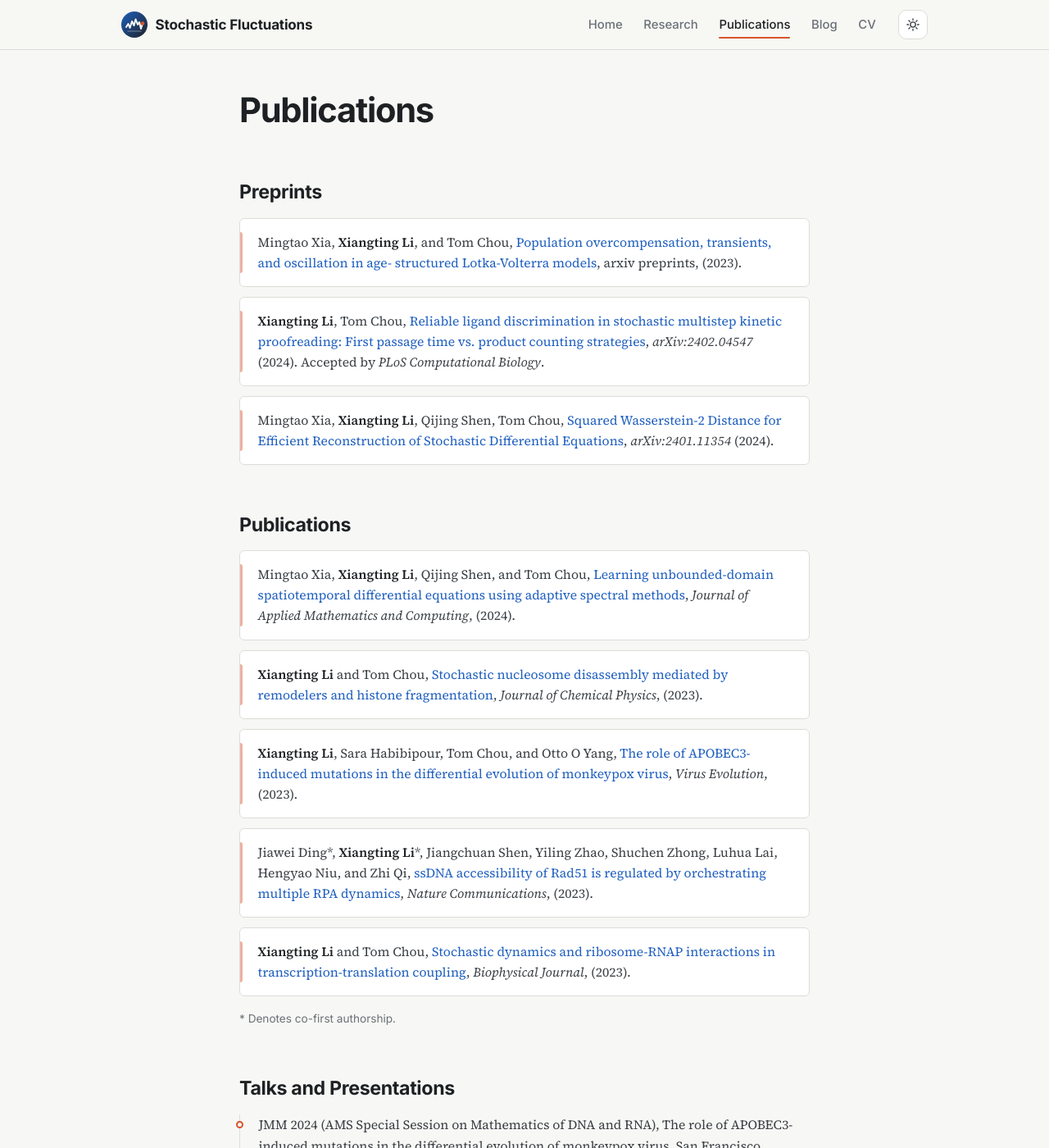
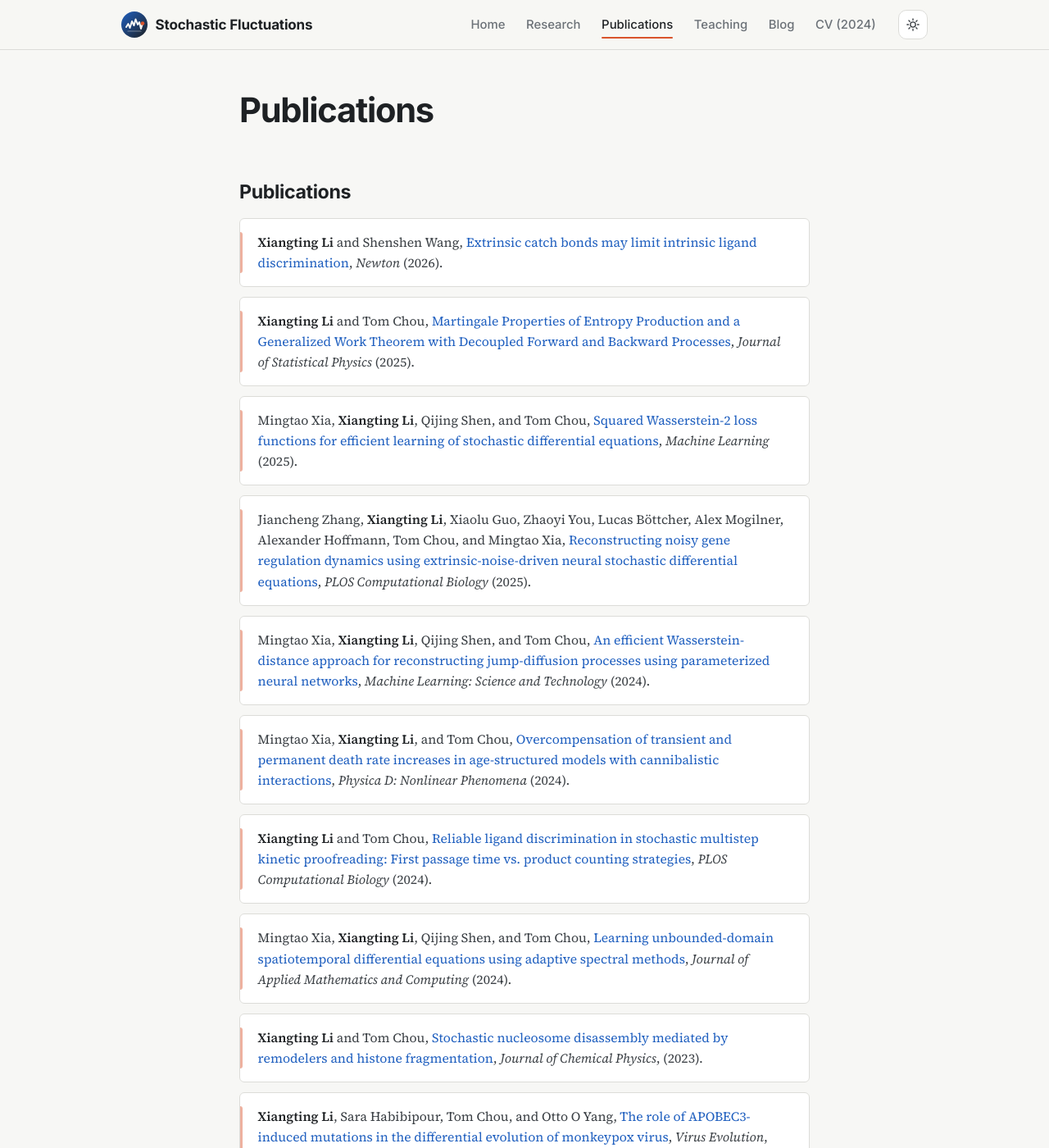
Before and after one commit to hsianktin/hsianktin.github.io, a Jekyll site: the page built from publications.md, in a window 1280 px wide and 1400 px high. Shown: the whole window at 82% size. Built offline with Jekyll 4.4.1, drawn with Linux system fonts in a browser that asks for light colours; some of the changed text lies outside the part shown.

Commit message:
Update academic profile, publications, and teaching

```diff
--- a/_config.yml
+++ b/_config.yml
@@ -95,8 +95,9 @@ Blog: /blog
 links:
   Research: /research
   Publications: /publications
+  Teaching: /teaching
   Blog: /blog
-  CV: /assets/resume.pdf
+  CV (2024): /assets/resume.pdf
 
 
 # Add links for more focus here
--- a/publications.md
+++ b/publications.md
@@ -3,14 +3,15 @@ layout: page
 title: Publications
 ---
 
-## Preprints
-- Mingtao Xia, **Xiangting Li**, and Tom Chou, [Population overcompensation, transients, and oscillation in age- structured Lotka-Volterra models](https://arxiv.org/abs/2303.00864), arxiv preprints, (2023).
-- **Xiangting Li**, Tom Chou, [Reliable ligand discrimination in stochastic multistep kinetic proofreading: First passage time vs. product counting strategies](https://arxiv.org/abs/2402.04547), _arXiv:2402.04547_ (2024). Accepted by _PLoS Computational Biology_.
-- Mingtao Xia, **Xiangting Li**, Qijing Shen, Tom Chou, [Squared Wasserstein-2 Distance for Efficient Reconstruction of Stochastic Differential Equations](https://arxiv.org/abs/2401.11354), _arXiv:2401.11354_ (2024).
-{: .pub-list}
-
 ## Publications
-- Mingtao Xia, **Xiangting Li**, Qijing Shen, and Tom Chou, [Learning unbounded-domain spatiotemporal differential equations using adaptive spectral methods](http://dx.doi.org/10.1007/s12190-024-02131-2), _Journal of Applied Mathematics and Computing_, (2024).
+- **Xiangting Li** and Shenshen Wang, [Extrinsic catch bonds may limit intrinsic ligand discrimination](https://doi.org/10.1016/j.newton.2026.100463), _Newton_ (2026).
+- **Xiangting Li** and Tom Chou, [Martingale Properties of Entropy Production and a Generalized Work Theorem with Decoupled Forward and Backward Processes](https://doi.org/10.1007/s10955-025-03530-w), _Journal of Statistical Physics_ (2025).
+- Mingtao Xia, **Xiangting Li**, Qijing Shen, and Tom Chou, [Squared Wasserstein-2 loss functions for efficient learning of stochastic differential equations](https://doi.org/10.1007/s10994-025-06908-9), _Machine Learning_ (2025).
+- Jiancheng Zhang, **Xiangting Li**, Xiaolu Guo, Zhaoyi You, Lucas Böttcher, Alex Mogilner, Alexander Hoffmann, Tom Chou, and Mingtao Xia, [Reconstructing noisy gene regulation dynamics using extrinsic-noise-driven neural stochastic differential equations](https://doi.org/10.1371/journal.pcbi.1013462), _PLOS Computational Biology_ (2025).
+- Mingtao Xia, **Xiangting Li**, Qijing Shen, and Tom Chou, [An efficient Wasserstein-distance approach for reconstructing jump-diffusion processes using parameterized neural networks](https://doi.org/10.1088/2632-2153/ad9379), _Machine Learning: Science and Technology_ (2024).
+- Mingtao Xia, **Xiangting Li**, and Tom Chou, [Overcompensation of transient and permanent death rate increases in age-structured models with cannibalistic interactions](https://doi.org/10.1016/j.physd.2024.134339), _Physica D: Nonlinear Phenomena_ (2024).
+- **Xiangting Li** and Tom Chou, [Reliable ligand discrimination in stochastic multistep kinetic proofreading: First passage time vs. product counting strategies](https://doi.org/10.1371/journal.pcbi.1012183), _PLOS Computational Biology_ (2024).
+- Mingtao Xia, **Xiangting Li**, Qijing Shen, and Tom Chou, [Learning unbounded-domain spatiotemporal differential equations using adaptive spectral methods](https://doi.org/10.1007/s12190-024-02131-2), _Journal of Applied Mathematics and Computing_ (2024).
 - **Xiangting Li** and Tom Chou, [Stochastic nucleosome disassembly mediated by remodelers and histone fragmentation](https://doi.org/10.1063/5.0165136),  _Journal of Chemical Physics_, (2023).
 - **Xiangting Li**, Sara Habibipour, Tom Chou, and Otto O Yang, [The role of APOBEC3-induced mutations in the differential evolution of monkeypox virus](https://doi.org/10.1093/ve/vead058), _Virus Evolution_, (2023).
 - Jiawei Ding\*, **Xiangting Li**\*, Jiangchuan Shen, Yiling Zhao, Shuchen Zhong, Luhua Lai, Hengyao Niu, and Zhi Qi, [ssDNA accessibility of Rad51 is regulated by orchestrating multiple RPA dynamics](https://doi.org/10.1038/s41467-023-39579-y), _Nature Communications_, (2023).
@@ -20,6 +21,12 @@ title: Publications
 
 <p class="note">* Denotes co-first authorship.</p>
 
+## Preprints
+
+- **Xiangting Li** and Tom Chou, [A generalized work theorem for stopped stochastic chemical reaction networks](https://arxiv.org/abs/2601.12854), arXiv (2026).
+- Joshua C. Chang, **Xiangting Li**, Tianyi Su, Shixin Xu, Hao-Ren Yao, Julia Porcino, and Carson Chow, [Perturbative adaptive importance sampling for Bayesian LOO cross-validation](https://arxiv.org/abs/2402.08151), arXiv (2024, revised 2026).
+{: .pub-list}
+
 ## Talks and Presentations
 - JMM 2024 (AMS Special Session on Mathematics of DNA and RNA), The role of APOBEC3-induced mutations in the differential evolution of monkeypox virus, San Francisco, California, January 3, 2024.
 - ICSB 2023 (Dyn. 15), Population overcompensation, transients, and oscillations in age-structured Lotka-Volterra models, Hartford, Connecticut, October 10, 2023.
```
Also changed, not shown: index.md (+20 -19 lines), research.md (+3 -2 lines), teaching.md (added, +13 -0 lines).
